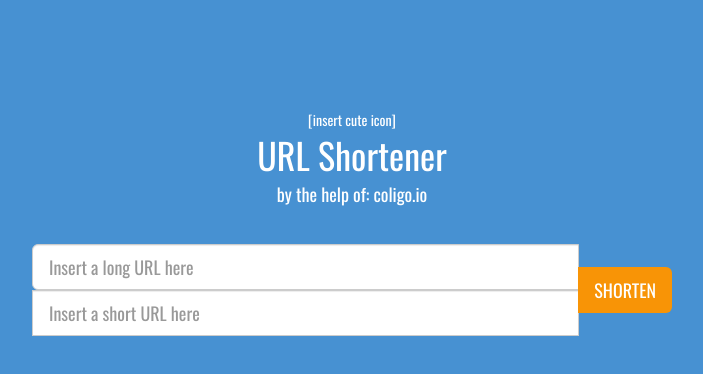
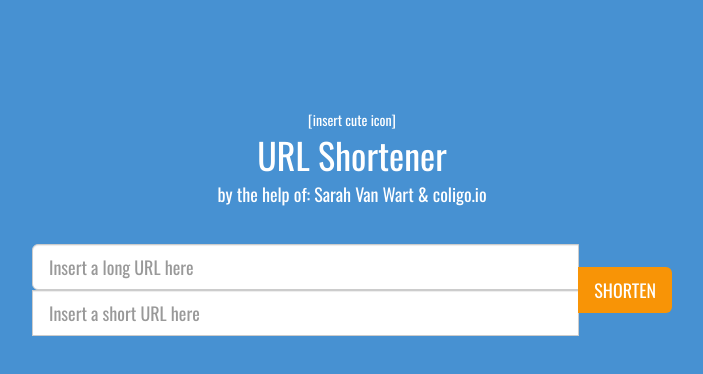
Before and after one commit to Love-and-logic/url-shortener, a plain HTML site: page client/index.html in a window 1280 px wide. Shown: the whole page, without its empty margins (288-991 px from the left). Drawn offline with nearby package versions, Linux system fonts and the light colour scheme.

Commit message:
minor update

```diff
--- a/client/index.html
+++ b/client/index.html
@@ -18,7 +18,7 @@
         <div class="inner cover">
           <span class="#">[insert cute icon]</span>
           <h1>URL Shortener</h1>
-          <h4>by the help of: coligo.io</h4>
+          <h4>by the help of: Sarah Van Wart & coligo.io</h4>
 
           <div class="row">
 
--- a/server/routes/index.js
+++ b/server/routes/index.js
@@ -32,6 +32,7 @@ module.exports = {
       })
     },
 
+
     redirectFromCode(req, res) {
         // const FindCode = req.params.redirectFromCode
         console.log(req.body)
```
Also changed, not shown: client/assets/js/shorten.js (+14 -0 lines), 1 other file.
